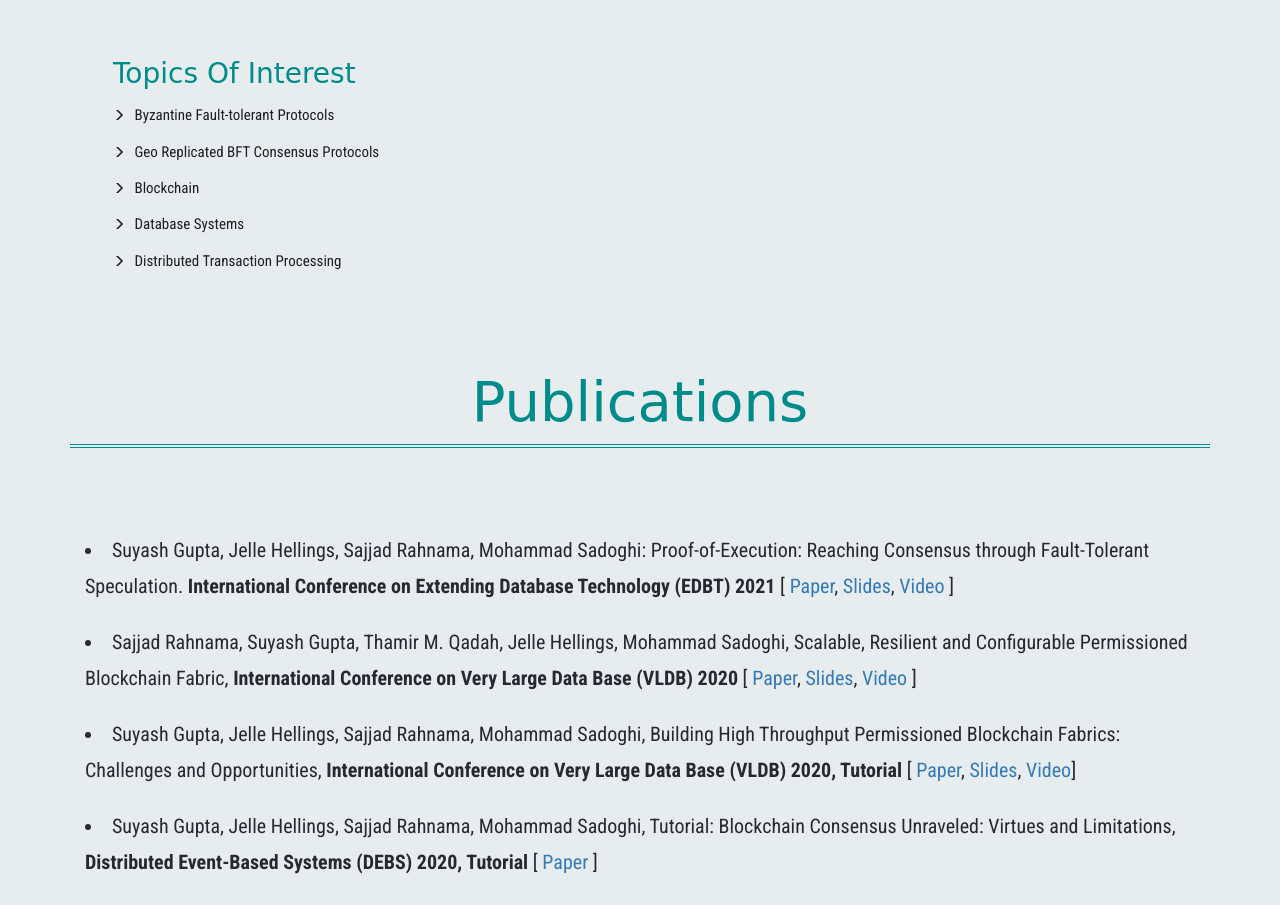
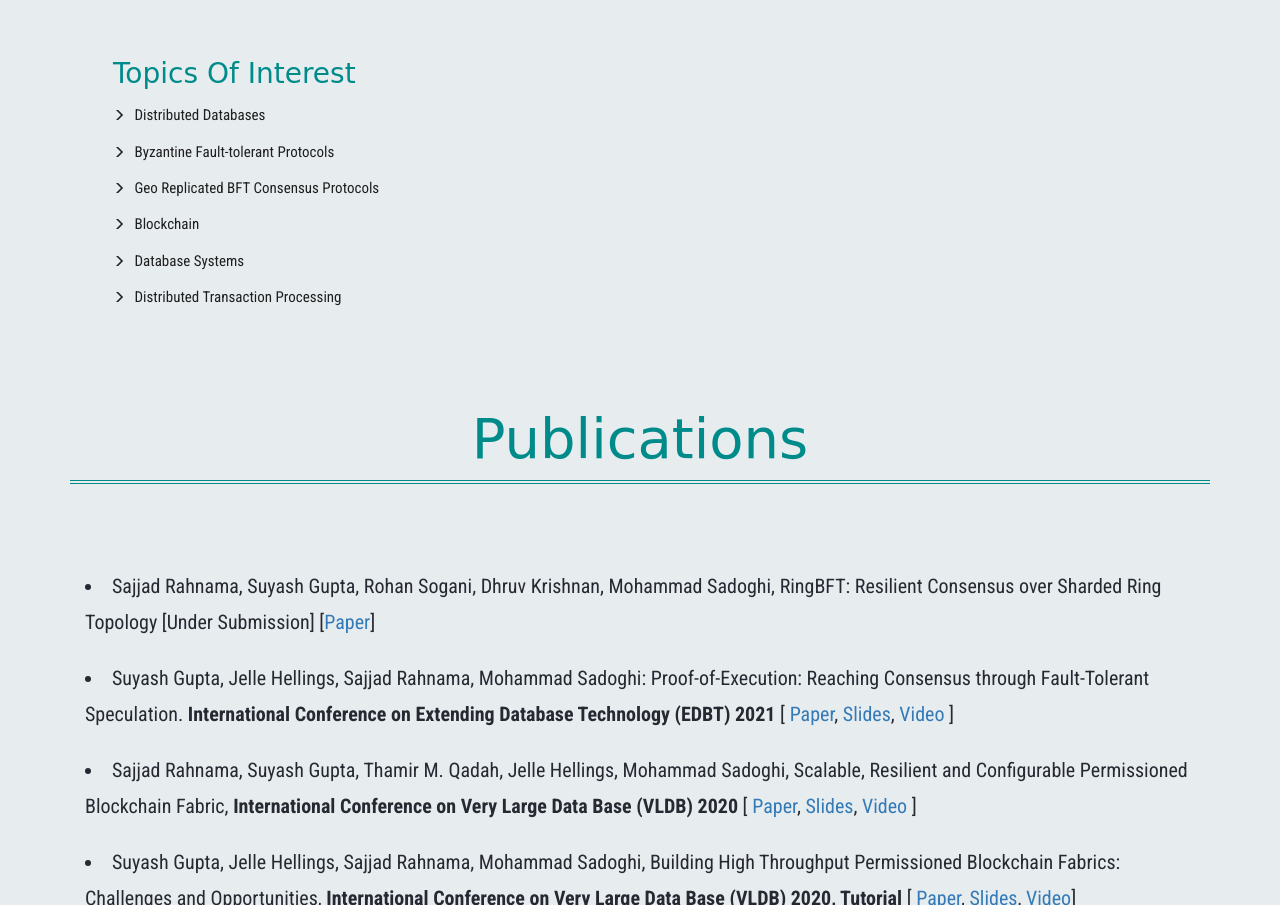
Before and after one commit to sajjadrahnama/sajjadrahnama.github.io, a website built with webpack: page index.html in a window 1280 px wide. Shown: the part 899-1804 px from the top of the page. Built offline with nearby package versions, Linux system fonts and the light colour scheme; a web font is replaced by a local one.

Commit message:
Ring BFT

```diff
--- a/index.html
+++ b/index.html
@@ -156,6 +156,7 @@ Author URL: http://ceit.aut.ac.ir/~sajjad
             <div class="col-md-12 col-xs-12 about-part left">
                 <ul>
                     <h5>Topics Of Interest</h5>
+                    <li><span class="glyphicon glyphicon-menu-right"></span> Distributed Databases</li>
                     <li><span class="glyphicon glyphicon-menu-right"></span> Byzantine Fault-tolerant Protocols</li>
                     <li><span class="glyphicon glyphicon-menu-right"></span> Geo Replicated BFT Consensus Protocols</li>
                     <li><span class="glyphicon glyphicon-menu-right"></span> Blockchain</li>
@@ -186,6 +187,9 @@ Author URL: http://ceit.aut.ac.ir/~sajjad
         <div class="container">
             <h3 class="title"> Publications</h3>
             <div class="col-md-12 about-part">
+                <p class="pub">
+                    Sajjad Rahnama, Suyash Gupta, Rohan Sogani, Dhruv Krishnan, Mohammad Sadoghi, RingBFT: Resilient Consensus over Sharded Ring Topology [Under Submission] [<a href="https://arxiv.org/pdf/2107.13047.pdf">Paper</a>]
+                </p>
 
                 <p class="pub">
                     Suyash Gupta, Jelle Hellings, Sajjad Rahnama, Mohammad Sadoghi: Proof-of-Execution: Reaching Consensus through Fault-Tolerant Speculation. <b>International Conference on Extending Database Technology (EDBT) 2021</b> [
```
